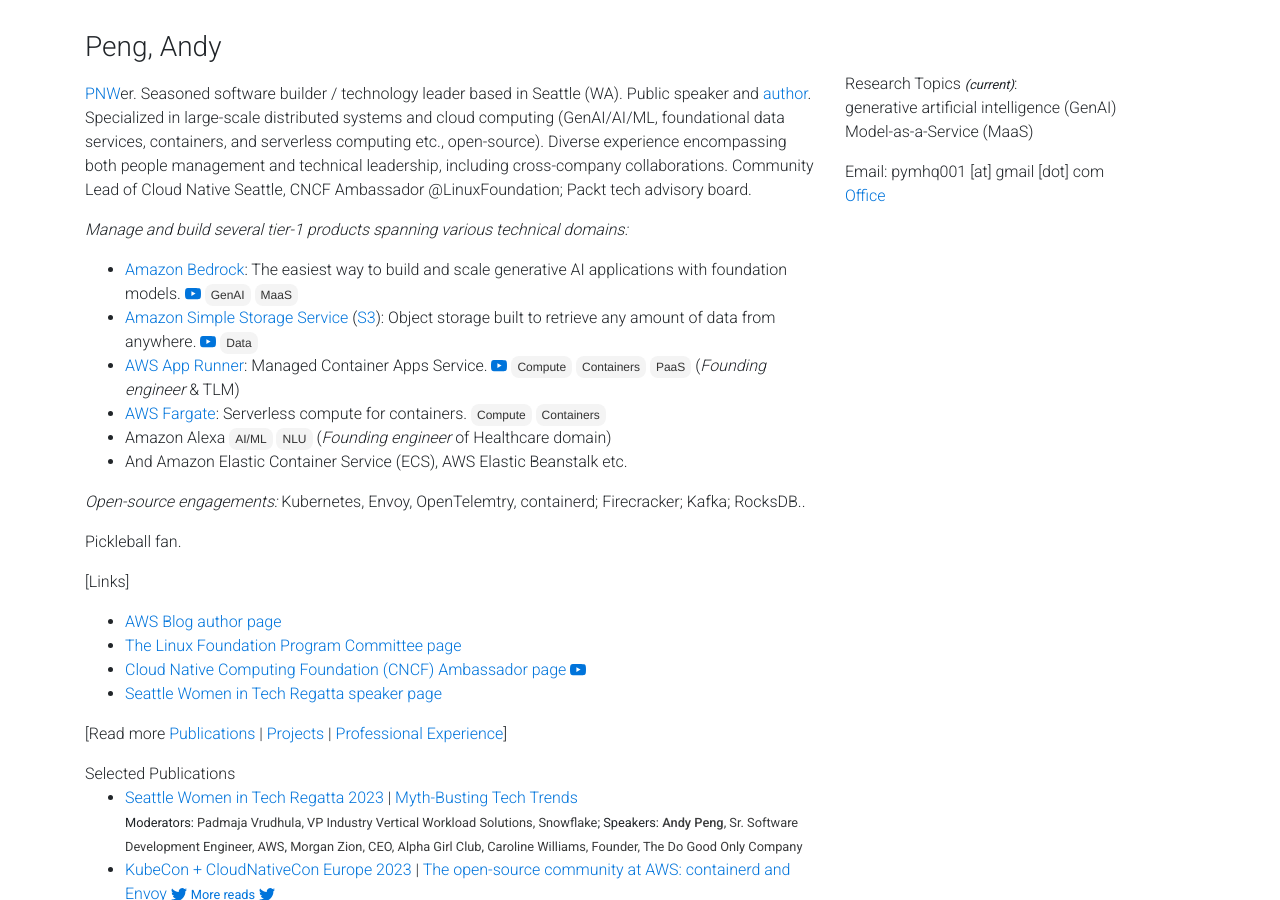
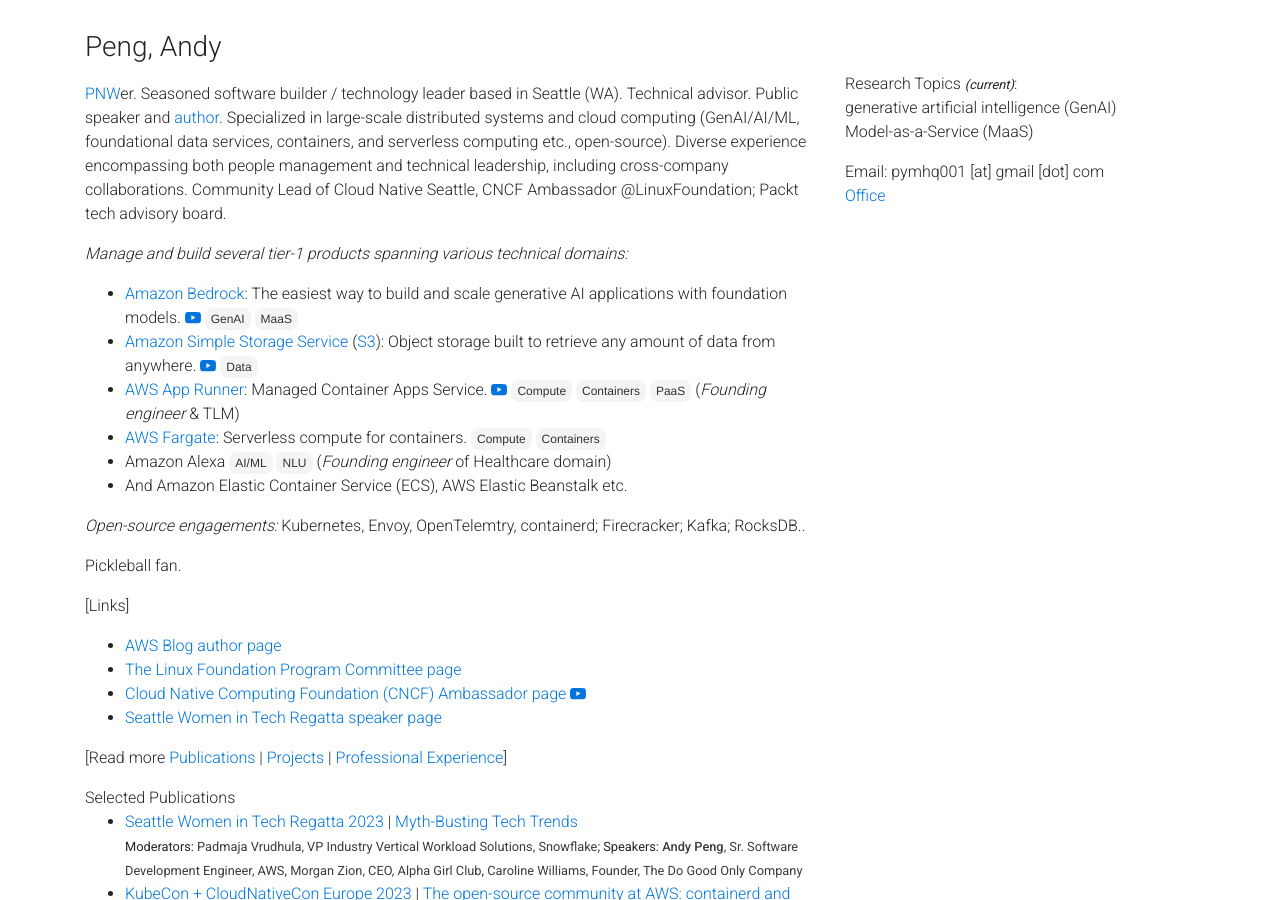
Before and after one commit to gfw001/gfw001.github.io, a Jekyll site: the page portfolio.html, which Jekyll copies as it is, in a window 1280 px wide and 900 px high. Built offline with Jekyll 4.4.1, drawn with Linux system fonts in a browser that asks for light colours; nearby versions of some CDN libraries; a style sheet for code colours, icons or effects is not loaded.

Commit message:
Update portfolio.html

```diff
--- a/portfolio.html
+++ b/portfolio.html
@@ -101,7 +101,7 @@
   <div class="row">
     <div class="col">
       <p style="margin-top:10px;">
-        <a href="https://www.pcta.org/">PNW</a>er. Seasoned software builder / technology leader based in Seattle (WA). Public speaker and <a href="https://aws.amazon.com/blogs/containers/author/yimipeng/">author</a>. Specialized in large-scale distributed systems and cloud computing (GenAI/AI/ML, foundational data services, containers, and serverless computing etc., open-source). Diverse experience encompassing both people management and technical leadership, including cross-company collaborations. Community Lead of Cloud Native Seattle, CNCF Ambassador @LinuxFoundation; Packt tech advisory board. <br>
+        <a href="https://www.pcta.org/">PNW</a>er. Seasoned software builder / technology leader based in Seattle (WA). Technical advisor. Public speaker and <a href="https://aws.amazon.com/blogs/containers/author/yimipeng/">author</a>. Specialized in large-scale distributed systems and cloud computing (GenAI/AI/ML, foundational data services, containers, and serverless computing etc., open-source). Diverse experience encompassing both people management and technical leadership, including cross-company collaborations. Community Lead of Cloud Native Seattle, CNCF Ambassador @LinuxFoundation; Packt tech advisory board. <br>
       </p>
       <p>
 	      <i>Manage and build several tier-1 products spanning various technical domains: </i>
```
